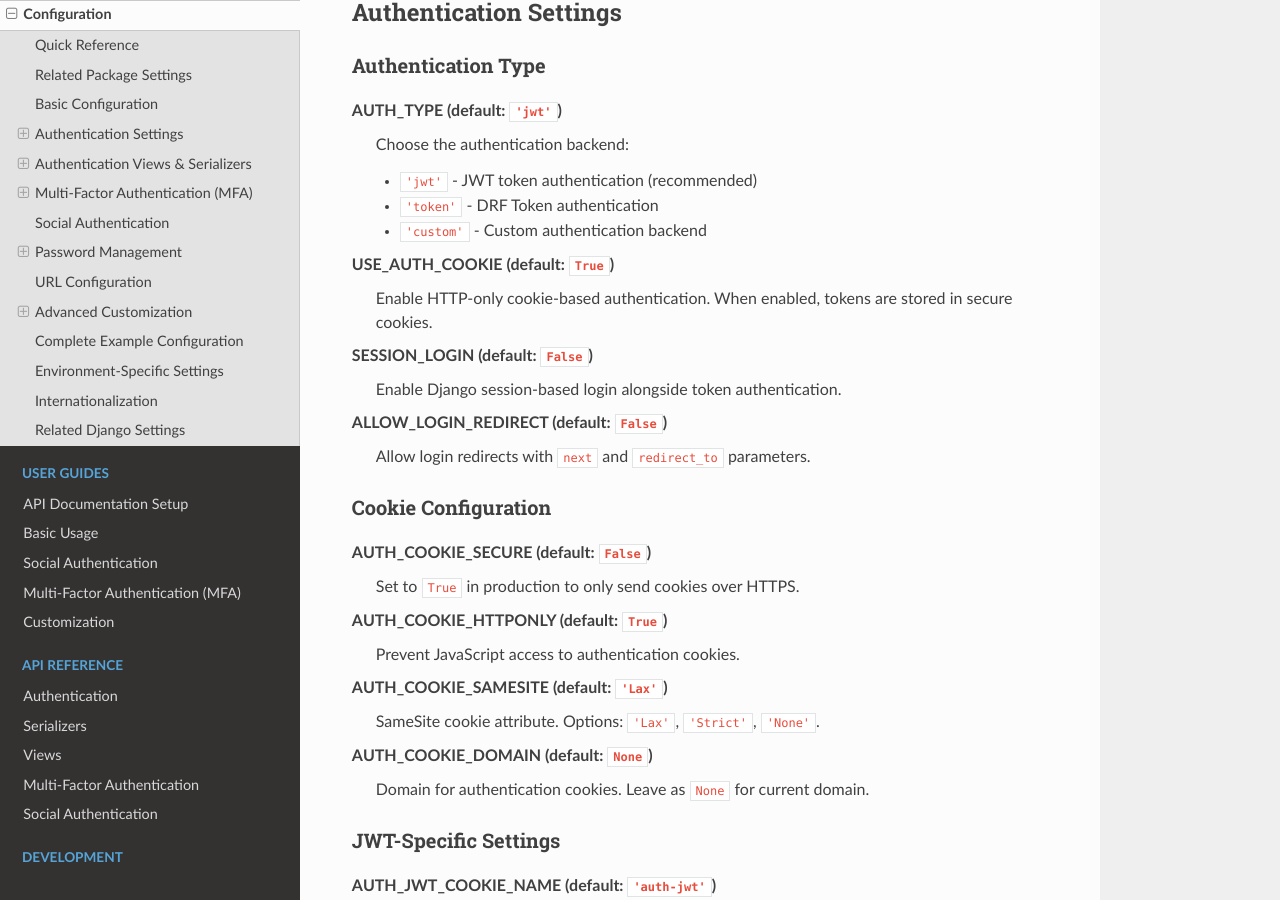
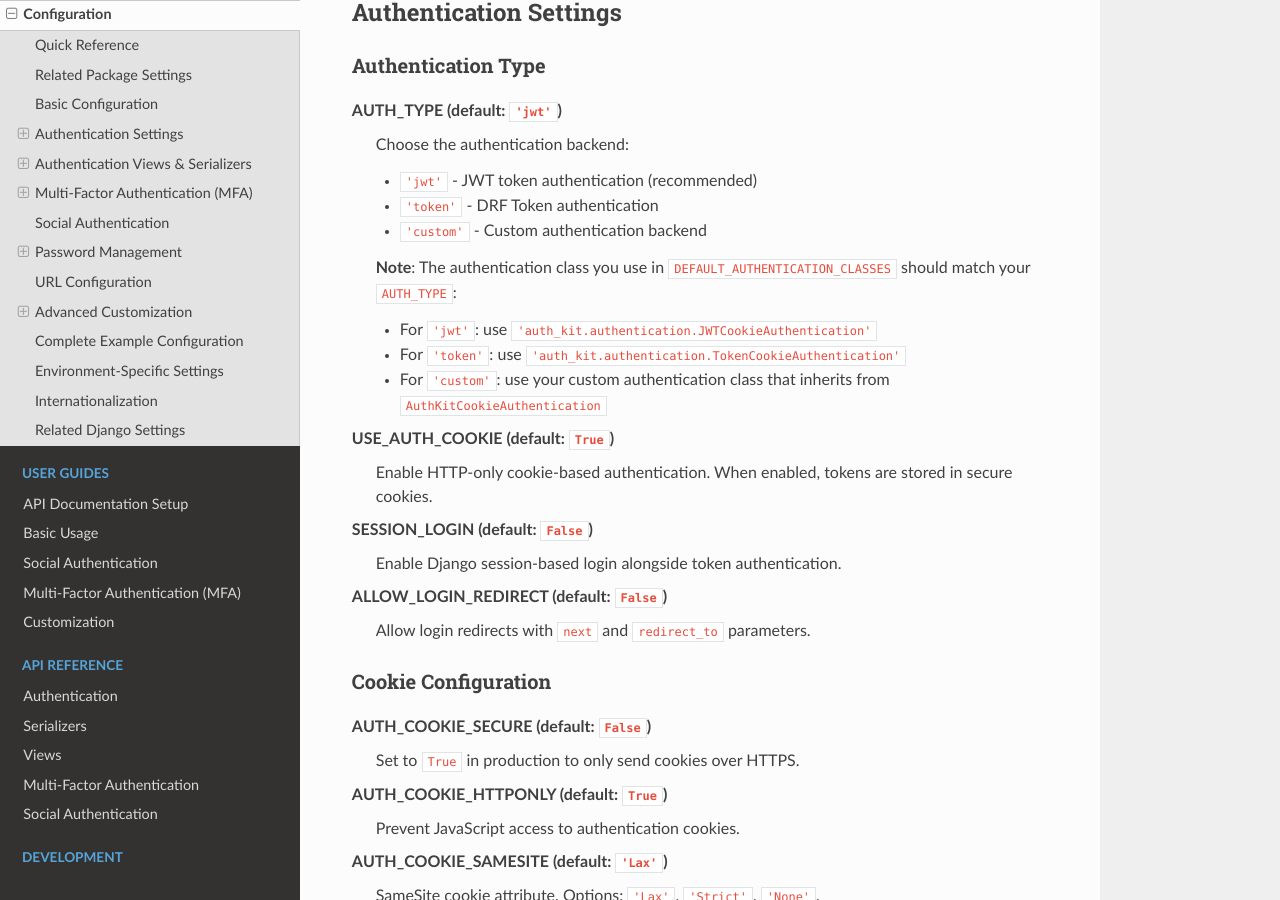
Before and after one commit to huynguyengl99/drf-auth-kit, a Sphinx documentation site: the page built from docs/configuration.rst, in a window 1280 px wide and 900 px high, scrolled down 4312 px. Built offline with Sphinx 7.4.7 and the Read the Docs theme 3.1.0, drawn with Linux system fonts in a browser that asks for light colours; some of the changed text lies outside the part shown.

Commit message:
fix(docs): correct configuration examples and version requirements

```diff
--- a/README.rst
+++ b/README.rst
@@ -85,7 +85,7 @@
 
     REST_FRAMEWORK = {
         'DEFAULT_AUTHENTICATION_CLASSES': [
-            'auth_kit.authentication.AuthKitAuthentication',
+            'auth_kit.authentication.JWTCookieAuthentication',
         ],
     }
 
--- a/docs/configuration.rst
+++ b/docs/configuration.rst
@@ -248,6 +248,12 @@
     - ``'jwt'`` - JWT token authentication (recommended)
     - ``'token'`` - DRF Token authentication
     - ``'custom'`` - Custom authentication backend
+
+    **Note**: The authentication class you use in ``DEFAULT_AUTHENTICATION_CLASSES`` should match your ``AUTH_TYPE``:
+
+    - For ``'jwt'``: use ``'auth_kit.authentication.JWTCookieAuthentication'``
+    - For ``'token'``: use ``'auth_kit.authentication.TokenCookieAuthentication'``
+    - For ``'custom'``: use your custom authentication class that inherits from ``AuthKitCookieAuthentication``
 
 **USE_AUTH_COOKIE** (default: ``True``)
     Enable HTTP-only cookie-based authentication. When enabled, tokens are stored in secure cookies.
@@ -961,7 +967,7 @@
 
     REST_FRAMEWORK = {
         'DEFAULT_AUTHENTICATION_CLASSES': [
-            'auth_kit.authentication.AuthKitAuthentication',
+            'auth_kit.authentication.JWTCookieAuthentication',
         ],
         'DEFAULT_SCHEMA_CLASS': 'drf_spectacular.openapi.AutoSchema',
     }
--- a/docs/getting-started.rst
+++ b/docs/getting-started.rst
@@ -24,7 +24,7 @@
 
     REST_FRAMEWORK = {
         'DEFAULT_AUTHENTICATION_CLASSES': [
-            'auth_kit.authentication.AuthKitAuthentication',
+            'auth_kit.authentication.JWTCookieAuthentication',
         ],
         'DEFAULT_SCHEMA_CLASS': 'drf_spectacular.openapi.AutoSchema',
     }
--- a/docs/installation.rst
+++ b/docs/installation.rst
@@ -12,8 +12,8 @@
 - **Django REST Framework** (>=3.0) - API framework
 - **Django Allauth** (>=65.5.0) - User management and email verification
 - **DRF SimpleJWT** (>=5.0) - JWT token authentication
-- **DRF Spectacular** (>=0.28.0) - OpenAPI schema generation
-- **structlog** (>=25.2.0) - Structured logging
+- **DRF Spectacular** - OpenAPI schema generation
+- **structlog** - Structured logging
 
 **Optional Dependencies**:
 
--- a/docs/user-guides/api-setup.rst
+++ b/docs/user-guides/api-setup.rst
@@ -64,7 +64,7 @@
             'rest_framework.renderers.BrowsableAPIRenderer',  # For development
         ],
         'DEFAULT_AUTHENTICATION_CLASSES': [
-            'auth_kit.authentication.AuthKitAuthentication',
+            'auth_kit.authentication.JWTCookieAuthentication',
         ],
         'DEFAULT_SCHEMA_CLASS': 'drf_spectacular.openapi.AutoSchema',
         # ... your other settings
--- a/docs/user-guides/customization.rst
+++ b/docs/user-guides/customization.rst
@@ -331,9 +331,6 @@
 
         # Or override the complete serializer
         'LOGIN_SERIALIZER': 'myapp.serializers.CustomLoginSerializer',
-
-        # Custom authentication class if needed
-        'AUTHENTICATION_CLASS': 'myapp.authentication.CustomAuthentication',
     }
 
 **Factory Function Override**
```
